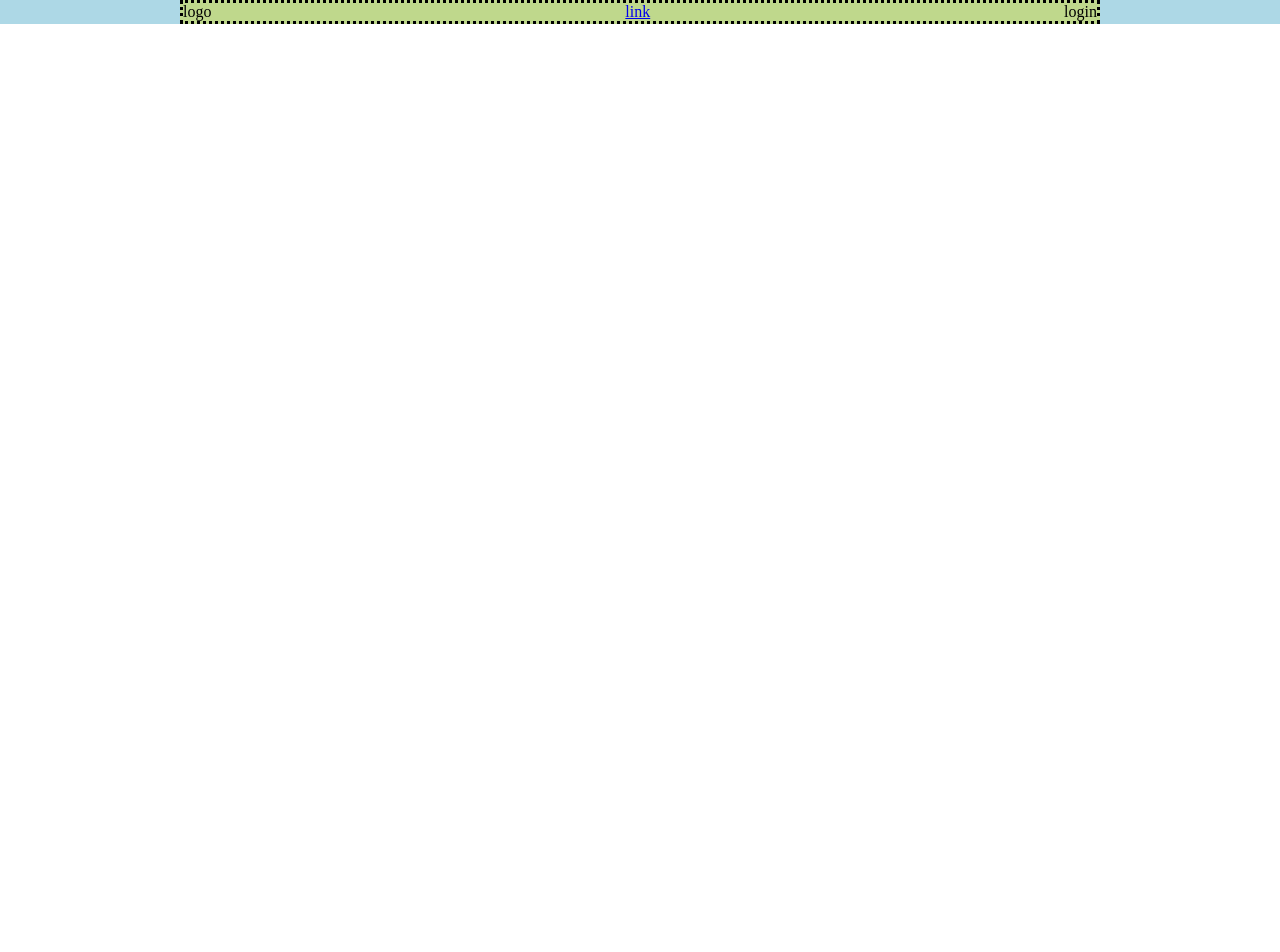
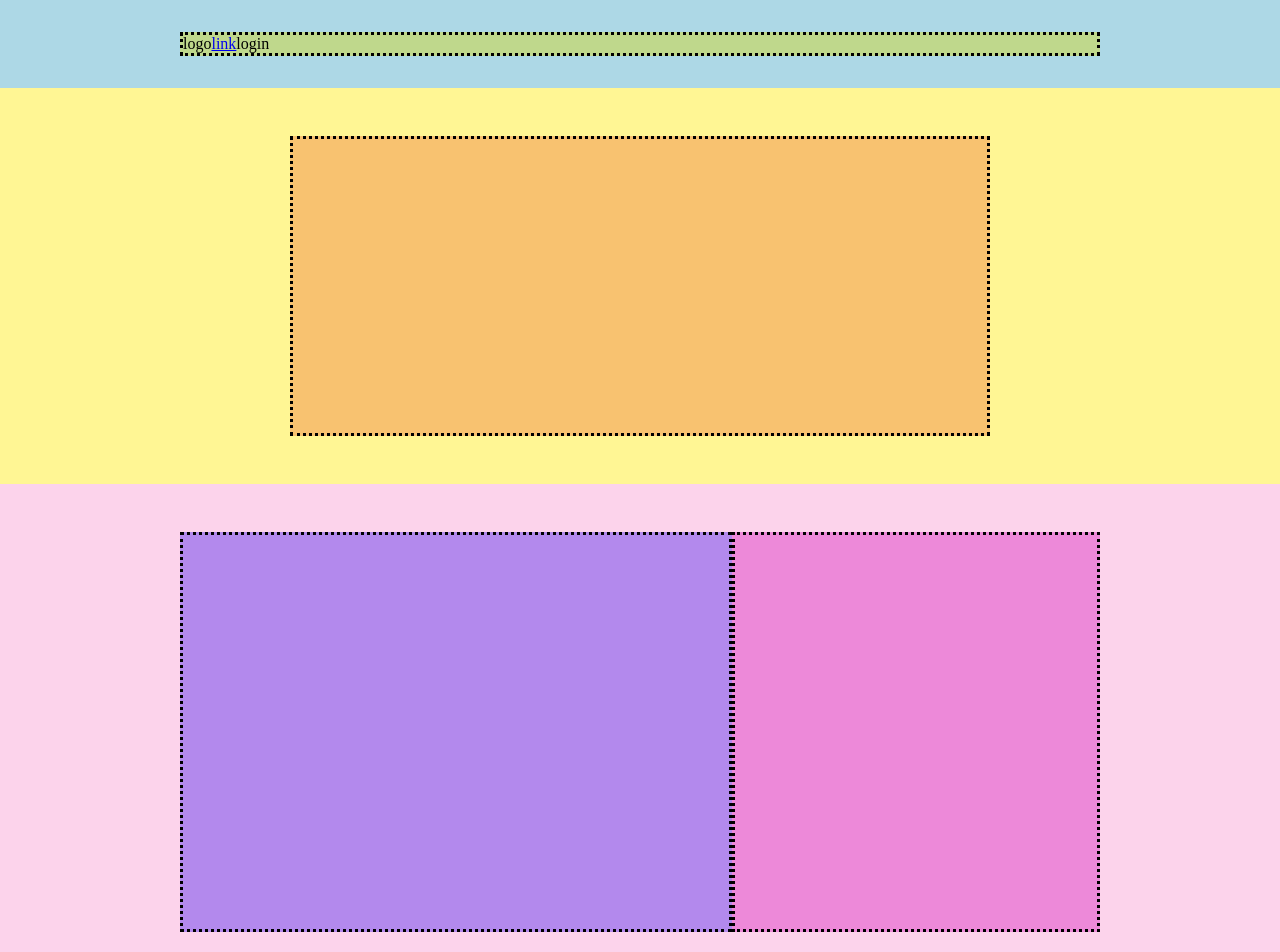
Before and after one commit to HelgaToshkollari/htmlcss-struttura-discord, a plain HTML site: page index.html in a window 1280 px wide. Shown: the top 952 px of the page. Before the commit the page ends 800 px from the top, so only its background shows below. Drawn offline with Linux system fonts and the light colour scheme.

Commit message:
adds main

```diff
--- a/css/style.css
+++ b/css/style.css
@@ -5,21 +5,72 @@
 }
 header{
     background-color: lightblue;
+    padding: 2rem;
+
 }
-.menu ul{
+.menu ul {
     list-style: none;
     text-align: center;
     display: flex;
-    justify-content: space-between;
+
+}
+
+.container {
+    width: 920px;
+    margin: 0 auto;
+    display: flex;
+
+
 }
 .container.menu {
     background-color: rgb(191, 216, 140);
     margin: auto;
     border: 3px dotted black;
 
-}
-.container {
-    width: 920px;
-    margin: 0 auto;
+
 
 }
+.intro{
+    background-color: rgb(255, 246, 148);
+    padding: 3rem;
+}
+.container.small{
+    width: 700px;
+    height: 300px;
+    background-color: rgb(248, 194, 112);
+    border: 3px dotted black;
+    display: flex;
+    justify-content: center;
+    align-items: center;
+}
+main section{
+    padding: 3rem;
+}
+.pink{
+    background-color: rgb(252, 211, 235);
+}
+.blue{
+    background-color: rgb(170, 239, 235);
+}
+.container .col{
+    background-color: rgb(179, 137, 237);
+    width: 60%;
+    height: 400px;
+    display: flex;
+    border: 3px dotted black;
+
+}
+.container .col2{
+    background-color: rgb(237, 137, 217);
+    display: flex;
+    width: 40%;
+    height: 400px;
+    border: 3px dotted black;
+}
+.container .col3{
+    background-color: rgb(149, 237, 137);
+    display: flex;
+    width: 100%;
+    height: 600px;
+    border: 3px dotted black;
+}
--- a/index.html
+++ b/index.html
@@ -12,20 +12,62 @@
                     <li>login</li>
                 </ul>
             </nav>
-
         </header>
         <main>
-            <section class="container">
+            <section class="intro">
+                <div class="container small">
+
+                </div>
+
+            </section>
+            <section class="pink">
+                <div class="container ">
+
+                    <div class="col">
+
+                    </div>
+                    <div class="col2">
+
+                    </div>
+
+                </div>
+            </section>
+
+            <section class="blue">
+                <div class="container ">
+
+                    <div class="col2">
+
+                    </div>
+                    <div class="col">
+
+                    </div>
+
+                </div>
+
+            </section>
+            <section class="pink">
+                <div class="container ">
+
+                    <div class="col">
+
+                    </div>
+                    <div class="col2">
+
+                    </div>
+
+                </div>
+            </section>
+            <section class="blue">
+                <div class="container ">
+
+                    <div class="col3">
+
+                    </div>
 
 
-            </section>
-            <section>
+                </div>
 
-            </section>
-            <section>
-
-            </section>
-            <section>
 
             </section>
             <section>
```
